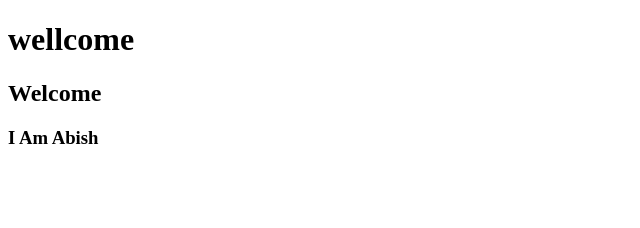
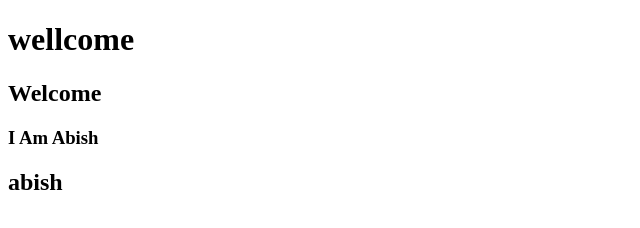
Before and after one commit to Abish21/BranchTesting, a plain HTML site: page index.html in a window 1280 px wide. Shown: the whole page, without its empty margins (0-640 px from the left). Drawn offline with Linux system fonts and the light colour scheme.

Commit message:
name added

```diff
--- a/index.html
+++ b/index.html
@@ -10,5 +10,6 @@
     <h1>wellcome</h1>
     <h2>Welcome</h2>
     <h3>I Am Abish</h3>
+    <h2>abish</h2>
 </body>
 </html>
```
